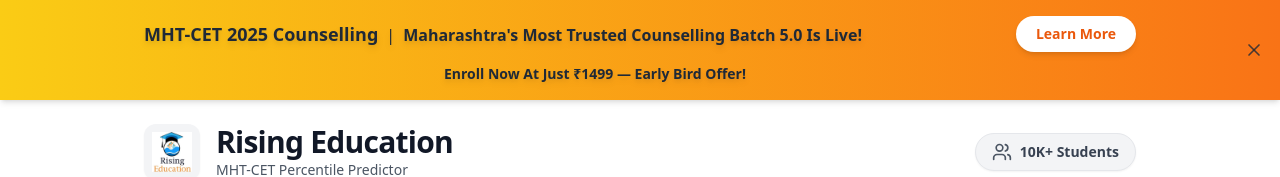
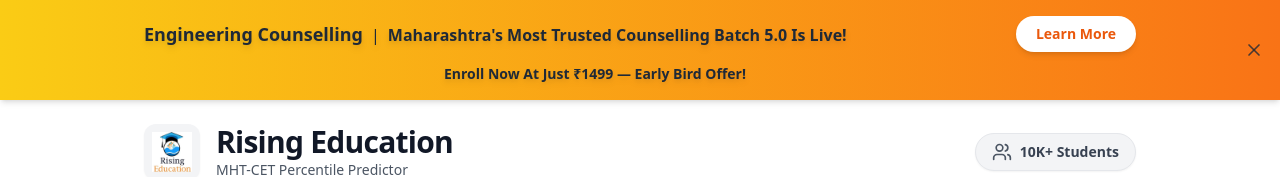
Before and after one commit to Bhushanmane2004/marksvspercentile, a React (Vite) app: page / in a window 1280 px wide. Shown: the top 177 px of the page. Built offline with nearby package versions, Linux system fonts and the light colour scheme.

Commit message:
Review final 14

```diff
--- a/src/components/PromotionalBanner.tsx
+++ b/src/components/PromotionalBanner.tsx
@@ -12,7 +12,7 @@ const PromotionalBanner: React.FC = () => {
         <div className="flex flex-col md:flex-row items-center gap-2 md:gap-4 w-full">
           <div className="flex-1 text-left">
             <span className="font-extrabold text-lg text-gray-800 drop-shadow-md">
-              MHT-CET 2025 Counselling
+              Engineering Counselling
             </span>
             <span className="hidden md:inline mx-2 text-gray-800 drop-shadow-md">|</span>
             <span className="text-base font-semibold text-gray-800 drop-shadow-md">
```
